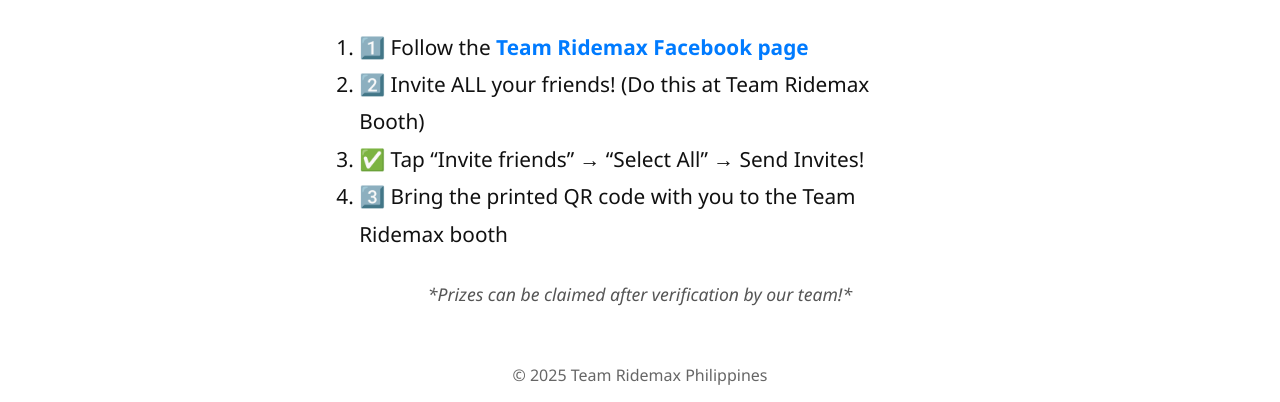
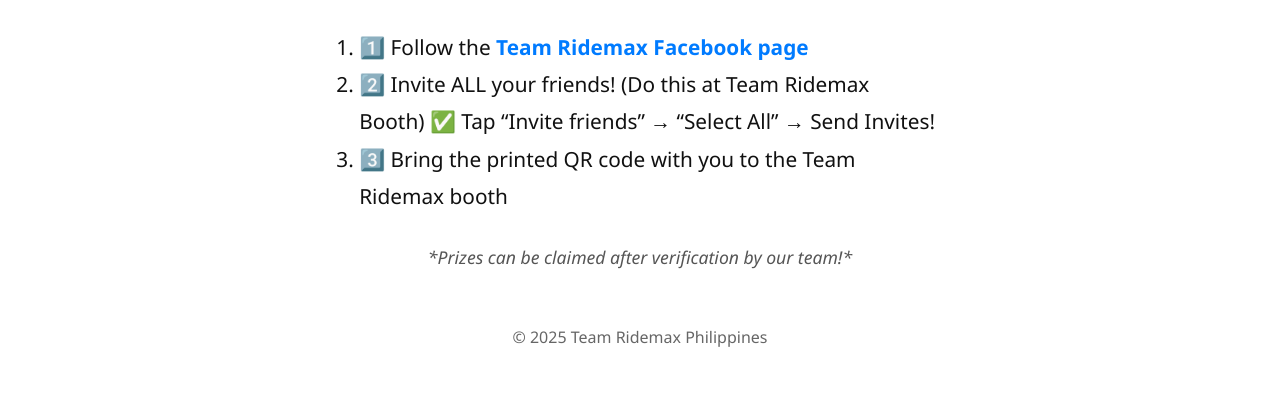
Before and after one commit to PDF-171/TEAMRIDEMAX-QR-QUEST, a plain HTML site: page index.html in a window 1280 px wide. Shown: the part 590-992 px from the top of the page. After the commit the page ends 954 px from the top, so only its background shows below. Drawn offline with nearby package versions, Linux system fonts and the light colour scheme.

Commit message:
Update index.html

```diff
--- a/index.html
+++ b/index.html
@@ -122,8 +122,8 @@
 
     <ol>
       <li>1️⃣ Follow the <a href="https://www.facebook.com/TeamRidemaxPH" target="_blank">Team Ridemax Facebook page</a></li>
-      <li>2️⃣ Invite ALL your friends! (Do this at Team Ridemax Booth)</a></li>
-      <li>✅ Tap “Invite friends” → “Select All” → Send Invites!</a></li>
+      <li>2️⃣ Invite ALL your friends! (Do this at Team Ridemax Booth)
+    ✅ Tap “Invite friends” → “Select All” → Send Invites!</a></li>
       <li>3️⃣ Bring the printed QR code with you to the Team Ridemax booth</li>
     </ol>
 
@@ -148,4 +148,5 @@
   </script>
 
 </body>
+
 </html>
```
